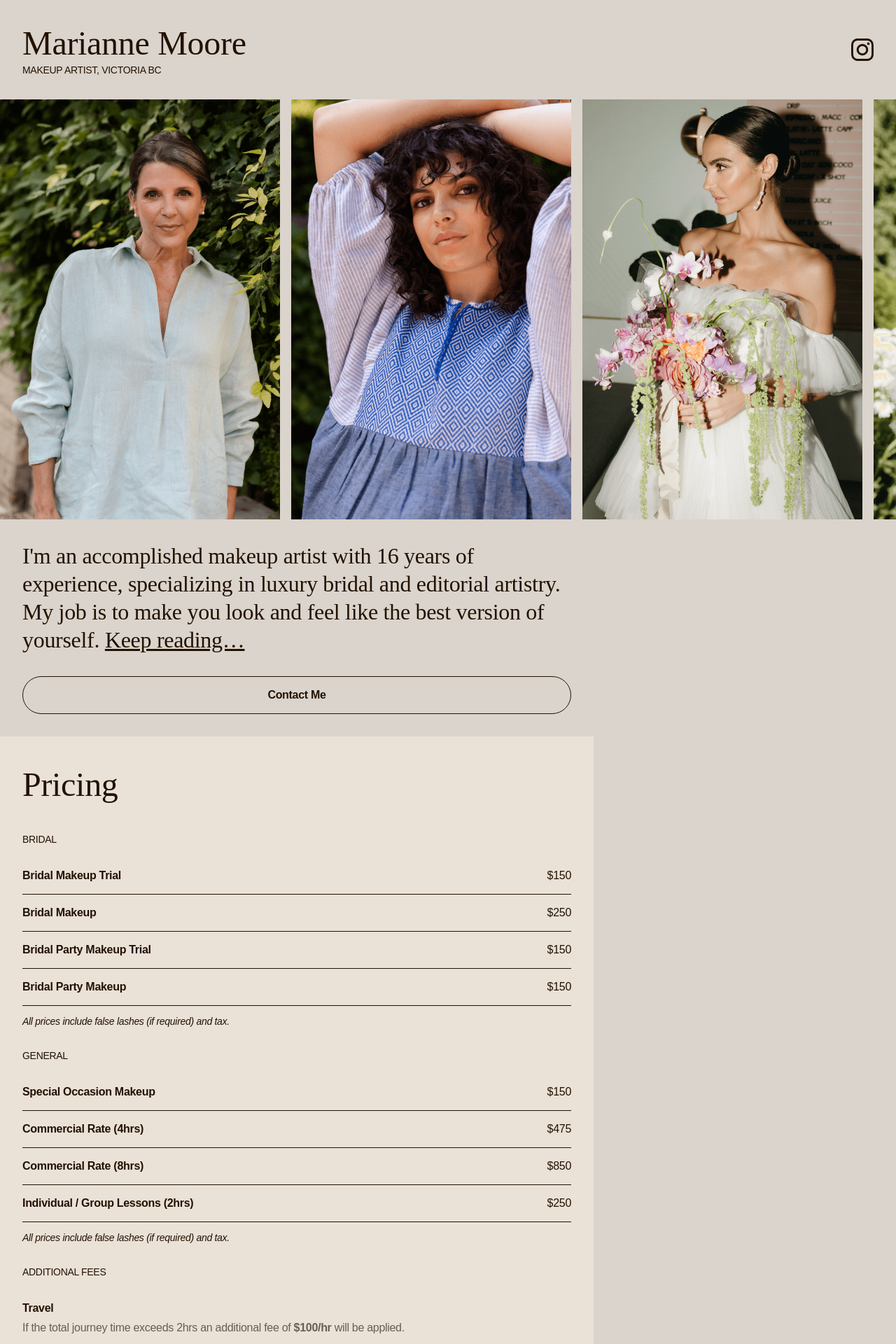
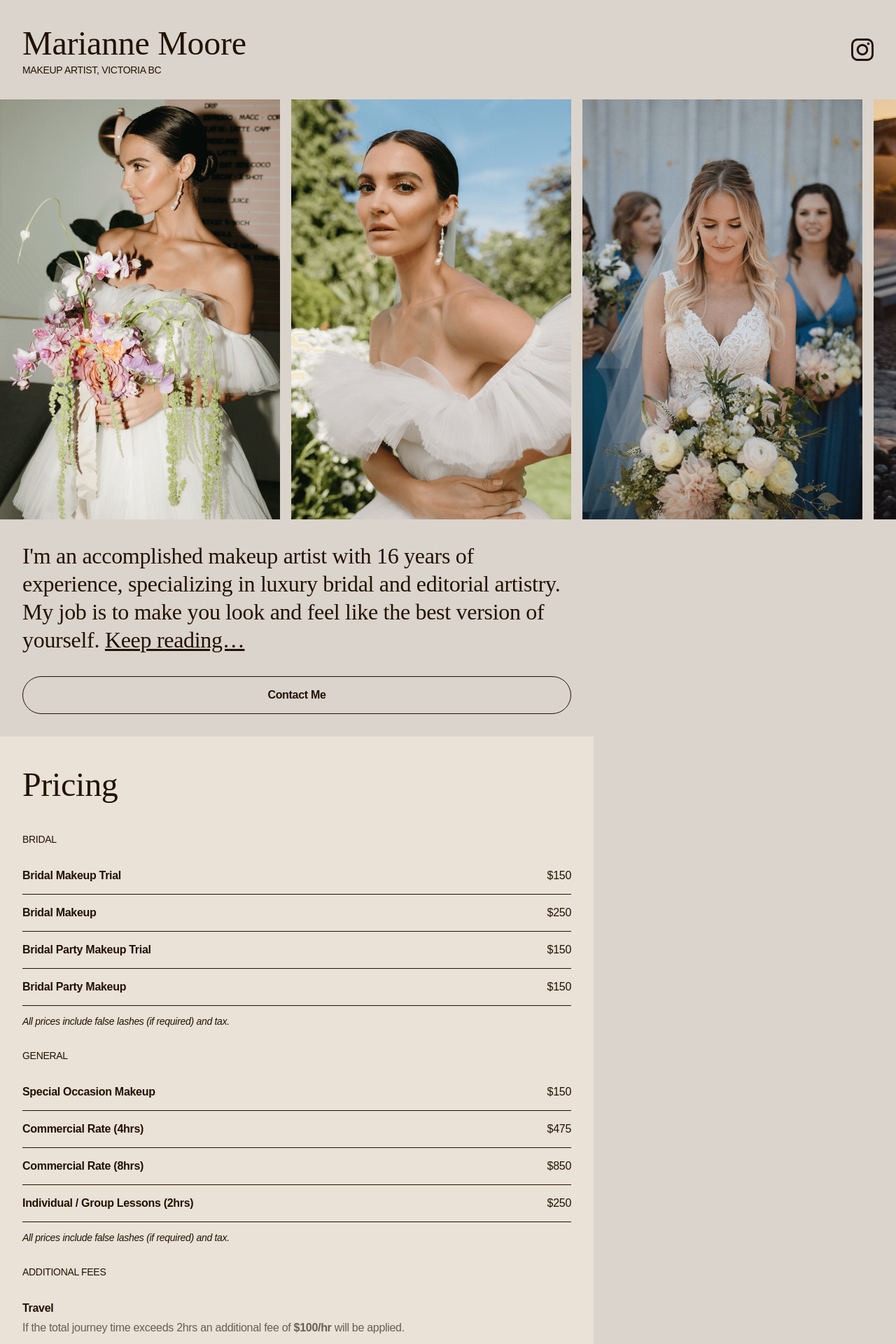
Before and after one commit to mariannemoore/mariannemoore.github.io, a Jekyll site: the page built from index.md, in a window 1280 px wide. Shown: the top 1920 px of the page at 70% size. Built offline with Jekyll 4.4.1, drawn with Linux system fonts in a browser that asks for light colours; some web fonts are replaced.

Commit message:
Updated gallery

```diff
--- a/_data/gallery.yml
+++ b/_data/gallery.yml
@@ -1,7 +1,3 @@
-- imgName: f9.png
-  size: small
-- imgName: f10.png
-  size: small
 - imgName: f1.png
   size: small
 - imgName: f2.png
@@ -14,6 +10,10 @@
   size: small
 - imgName: f6.png
   size: small
+- imgName: f10.png
+  size: small
+- imgName: f11.png
+  size: small
 - imgName: f7.png
   size: small
 - imgName: f8.png
```
Also changed, not shown: assets/gallery/f11.png (added).
